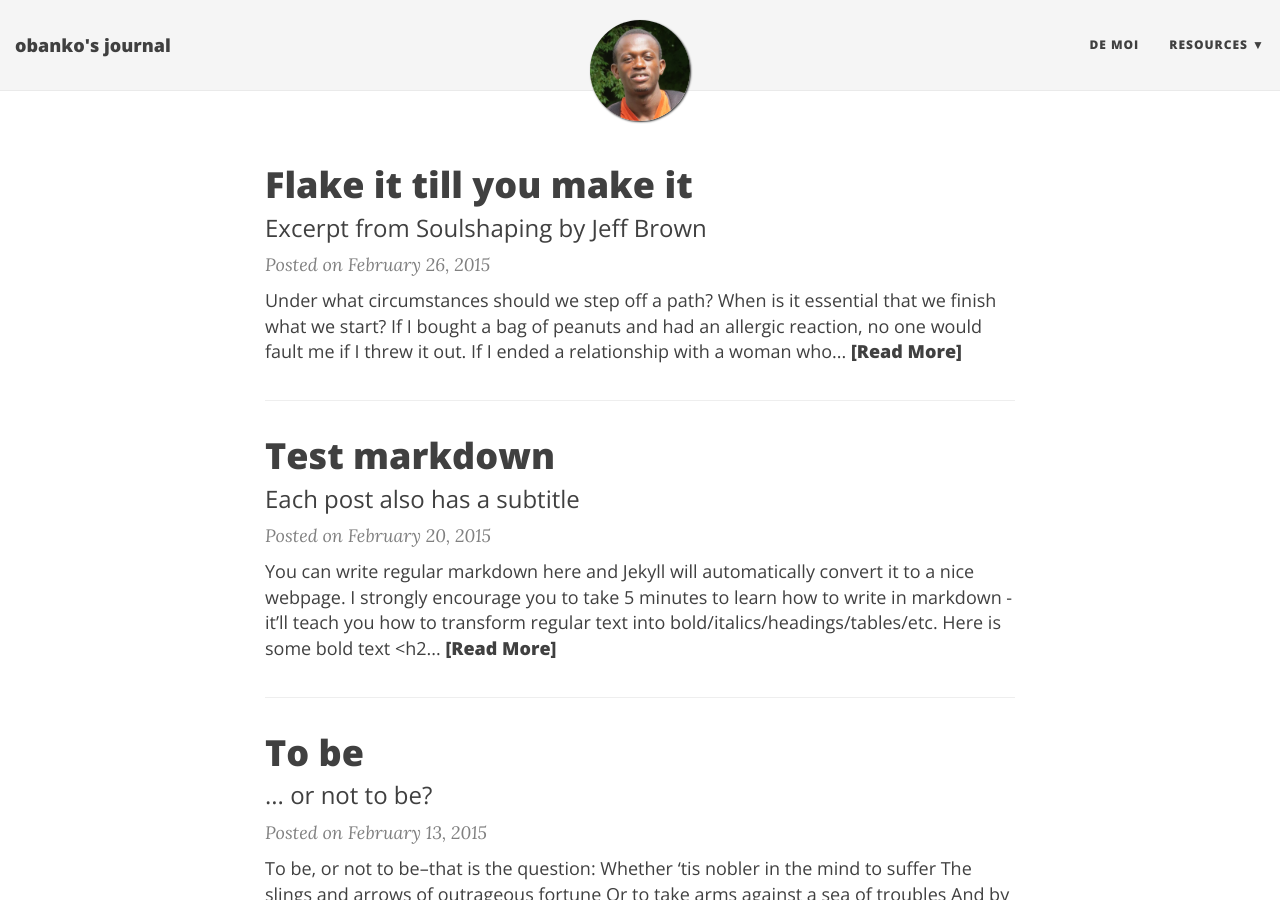
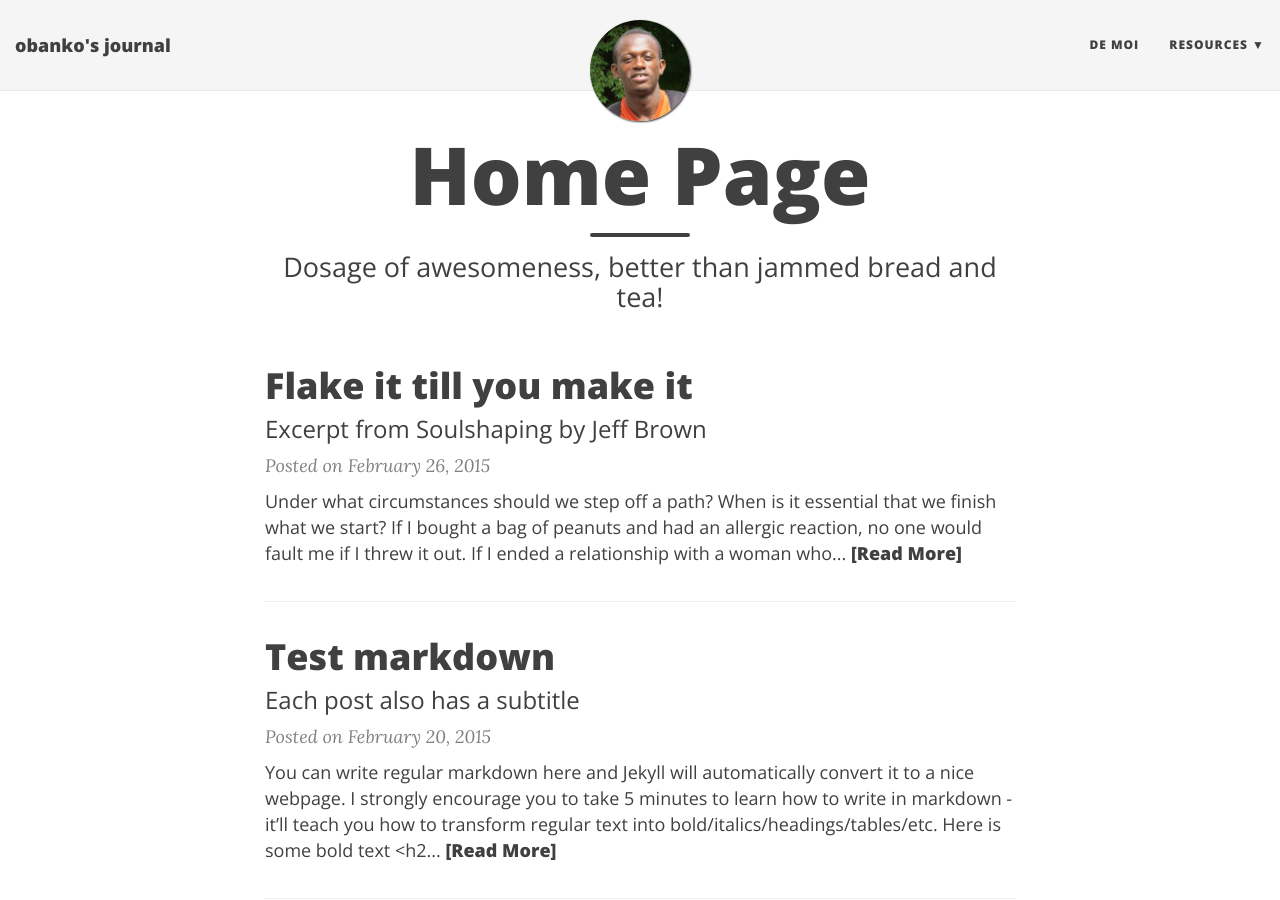
Before and after one commit to obanko01/obanko01.github.io, a Jekyll site: the page built from index.html, in a window 1280 px wide and 900 px high. Built offline with Jekyll 4.4.1, drawn with Linux system fonts in a browser that asks for light colours; nearby versions of some CDN libraries; the list of posts is cut into pages by our own code.

Commit message:
added text to the home page

```diff
--- a/index.html
+++ b/index.html
@@ -1,6 +1,6 @@
 ---
 layout: page
-title:
+title: Home Page
 subtitle: Dosage of awesomeness, better than jammed bread and tea!
 ---
 
```
Also changed, not shown: aboutme.md (+1 -1 lines).
